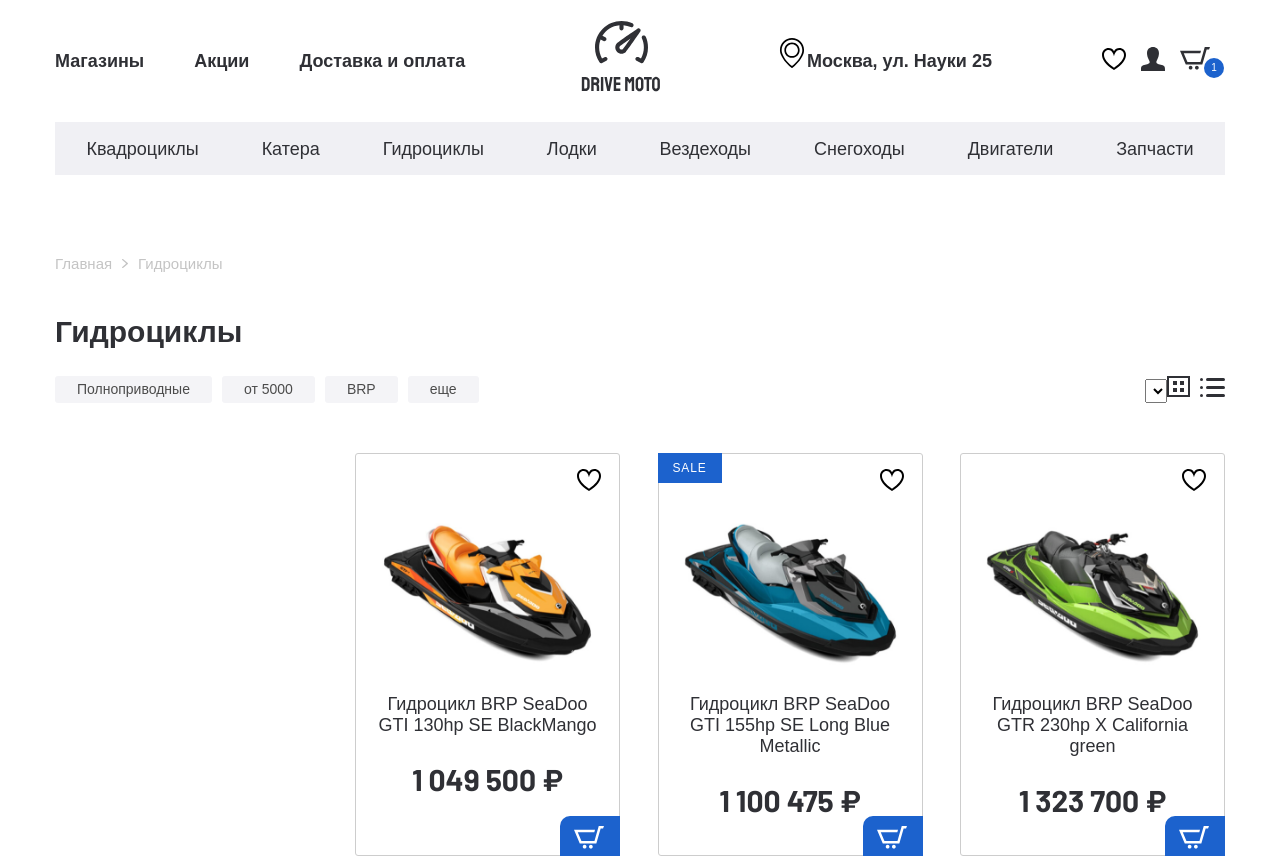
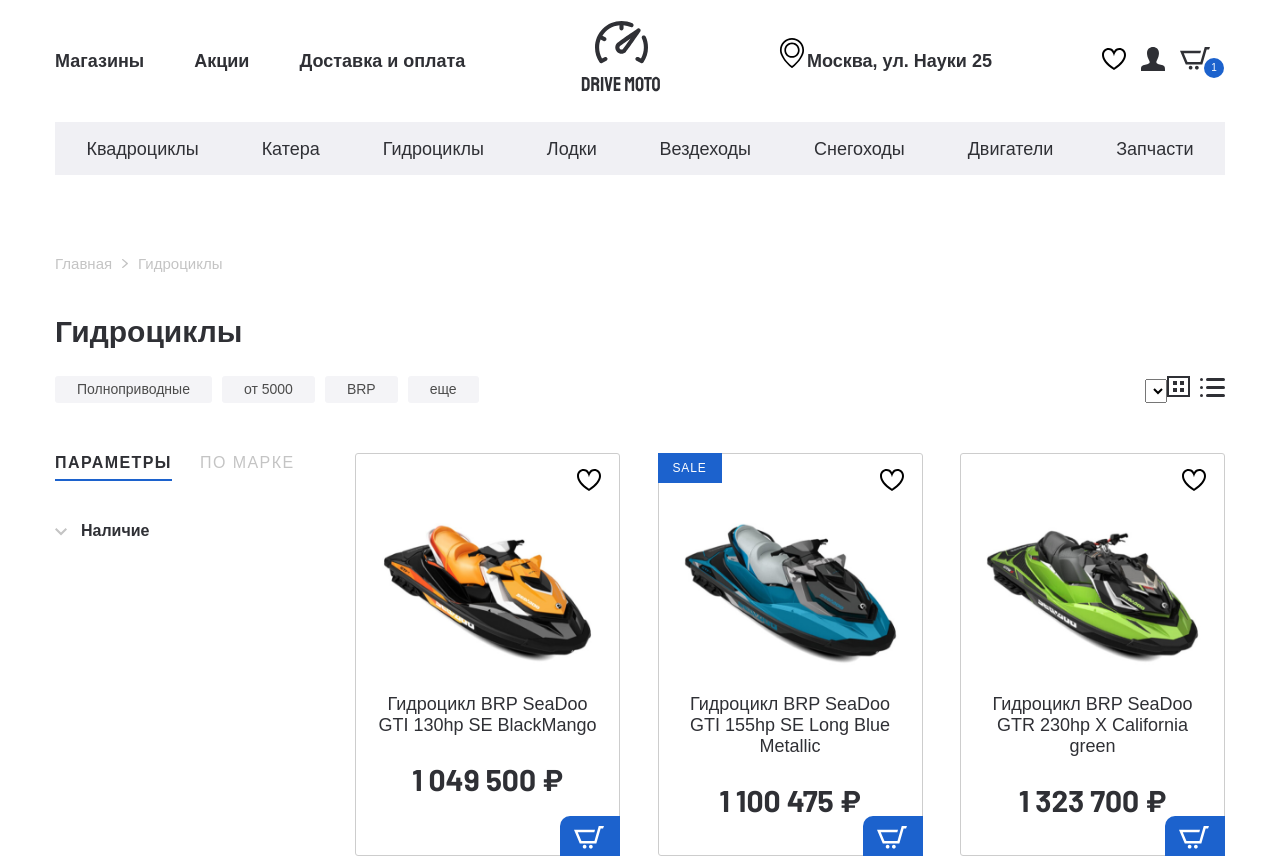
Before and after one commit to Akhad01/drive-moto, a React (Create React App) app: page /catalog in a window 1280 px wide. Shown: the top 858 px of the page. Built offline with nearby package versions, Linux system fonts and the light colour scheme.

Commit message:
added side filter

```diff
--- a/src/components/Catalog.jsx
+++ b/src/components/Catalog.jsx
@@ -3,10 +3,13 @@
 import api from '../api'
 import { basketWhite } from '../assets'
 
+import { Tab, Tabs, TabList, TabPanel } from 'react-tabs'
+
 import './Catalog.scss'
 
 const Catalog = () => {
   const [cards, setCards] = useState()
+  const [isActiveDrop, setIsActiveDrop] = useState(false)
 
   useEffect(() => {
     api.catalogCards().then((data) => {
@@ -20,6 +23,10 @@
     const newCards = [...cards]
     newCards[elementIndex].heart = !newCards[elementIndex].heart
     setCards(newCards)
+  }
+
+  const handleToggleArrow = () => {
+    setIsActiveDrop(!isActiveDrop)
   }
 
   return (
@@ -130,7 +137,60 @@
             </div>
           </div>
           <div className="catalog__inner">
-            <aside className="catalog__inner-aside"></aside>
+            <aside className="catalog__inner-aside aside-filter">
+              <Tabs>
+                <TabList className="aside-filter__tabs">
+                  <Tab className="aside-filter__tab">
+                    <span>Параметры</span>
+                  </Tab>
+                  <Tab className="aside-filter__tab">
+                    <span>по марке</span>
+                  </Tab>
+                </TabList>
+                <TabPanel className="aside-filter__tabs-content">
+                  <form className="aside-filter__form">
+                    <ul className="aside-filter__list">
+                      <li className="aside-filter__item-drop">
+                        <p
+                          className={`aside-filter__item-title filter__item-drop ${
+                            isActiveDrop ? 'filter__item-drop--active' : ''
+                          }`}
+                          onClick={handleToggleArrow}
+                        >
+                          Наличие
+                        </p>
+                        {isActiveDrop && (
+                          <div className="aside-filter__item-content">
+                            <div className="aside-filter__content-box">
+                              <input id="cb1" type="checkbox" />
+                              <label
+                                className="aside-filter__content-label"
+                                htmlFor="cb1"
+                              >
+                                В наличие
+                              </label>
+                            </div>
+                            <div className="aside-filter__content-box">
+                              <input id="cb2" type="checkbox" />
+                              <label
+                                className="aside-filter__content-label"
+                                htmlFor="cb2"
+                              >
+                                Под заказ
+                              </label>
+                            </div>
+                          </div>
+                        )}
+                      </li>
+                      <li className="aside-filter__item-drop"></li>
+                      <li className="aside-filter__item-drop"></li>
+                      <li className="aside-filter__item-list"></li>
+                    </ul>
+                  </form>
+                </TabPanel>
+                <TabPanel className="aside-filter__tabs-content"></TabPanel>
+              </Tabs>
+            </aside>
             <div className="catalog__inner-list">
               {cards &&
                 cards.map((product) => {
--- a/src/components/Catalog.scss
+++ b/src/components/Catalog.scss
@@ -99,3 +99,146 @@
 .pagination-list__item a {
   display: block;
 }
+
+.aside-filter__tabs {
+  display: flex;
+  justify-content: space-between;
+}
+
+.aside-filter__tab {
+  font-weight: 400;
+  font-size: 16px;
+  line-height: 19px;
+  letter-spacing: 0.09em;
+  text-transform: uppercase;
+  color: #c4c4c4;
+  width: 50%;
+  cursor: pointer;
+}
+
+.aside-filter__tab.react-tabs__tab--selected {
+  font-family: 'SFProDisplay-Bold', sans-serif;
+  color: #2f3035;
+  font-weight: 700;
+}
+
+.aside-filter__tab.react-tabs__tab--selected span {
+  display: inline-block;
+  border-bottom: 2px solid #1c62cd;
+  padding-bottom: 7px;
+}
+
+.aside-filter__item-drop {
+  margin: 40px 0;
+}
+
+.aside-filter__item-title {
+  font-family: 'SFProDisplay-Semibold', sans-serif;
+  font-weight: 600;
+  font-size: 16px;
+  line-height: 19px;
+  padding-left: 26px;
+}
+
+.filter__item-drop {
+  margin-bottom: 20px;
+  position: relative;
+  cursor: pointer;
+}
+
+.filter__item-drop::before {
+  content: '';
+  background-image: url(../assets/arrow-down.svg);
+  position: absolute;
+  left: 0;
+  bottom: 4px;
+  width: 12px;
+  height: 8px;
+  transform: rotate(0deg);
+}
+
+.filter__item-drop--active::before {
+  transform: rotate(180deg);
+}
+
+.aside-filter__item-content {
+  display: flex;
+}
+
+.aside-filter__content-box {
+  width: 50%;
+}
+
+.aside-filter__content-label {
+  font-size: 14px;
+  line-height: 17px;
+}
+
+// input checkbox
+input[type='checkbox']:checked,
+input[type='checkbox']:not(:checked) {
+  position: absolute;
+  left: -9999px;
+}
+
+input[type='checkbox']:checked + label,
+input[type='checkbox']:not(:checked) + label {
+  display: inline-block;
+  position: relative;
+  padding-left: 28px;
+  line-height: 20px;
+  cursor: pointer;
+}
+
+input[type='checkbox']:checked + label:before,
+input[type='checkbox']:not(:checked) + label:before {
+  content: '';
+  position: absolute;
+  left: 0px;
+  top: 0px;
+  width: 18px;
+  height: 18px;
+  border: 1px solid #dddddd;
+  background-color: #ffffff;
+}
+
+input[type='checkbox']:checked + label:before,
+input[type='checkbox']:not(:checked) + label:before {
+  border-radius: 2px;
+}
+
+input[type='checkbox']:checked + label:after,
+input[type='checkbox']:not(:checked) + label:after {
+  content: '';
+  position: absolute;
+  -webkit-transition: all 0.2s ease;
+  -moz-transition: all 0.2s ease;
+  -o-transition: all 0.2s ease;
+  transition: all 0.2s ease;
+}
+
+input[type='checkbox']:checked + label:after,
+input[type='checkbox']:not(:checked) + label:after {
+  left: 3px;
+  top: 4px;
+  width: 10px;
+  height: 5px;
+  border-radius: 1px;
+  border-left: 4px solid #1c62cd;
+  border-bottom: 4px solid #1c62cd;
+  -webkit-transform: rotate(-45deg);
+  -moz-transform: rotate(-45deg);
+  -o-transform: rotate(-45deg);
+  -ms-transform: rotate(-45deg);
+  transform: rotate(-45deg);
+}
+
+input[type='checkbox']:not(:checked) + label:after {
+  opacity: 0;
+}
+
+input[type='checkbox']:checked + label:after {
+  opacity: 1;
+}
+
+/// =>
```
Also changed, not shown: src/assets/arrow-down.svg (added).
